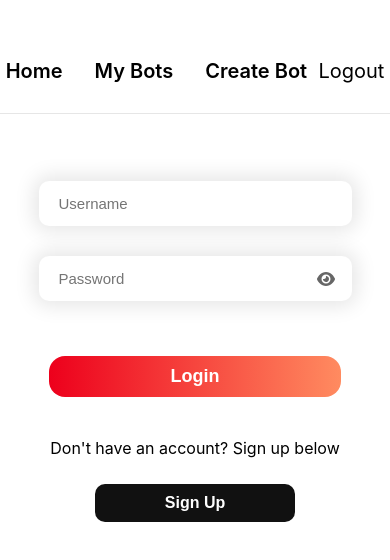
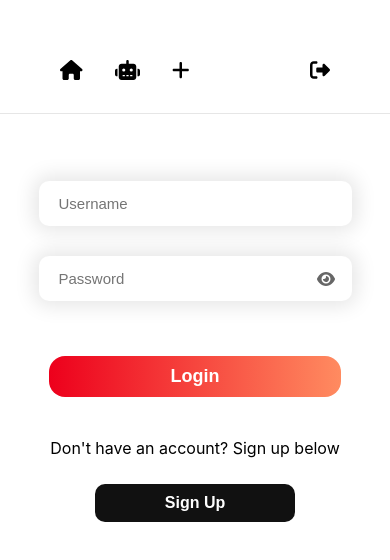
Before and after one commit to Federicis/TSA, a React (Create React App) app in the folder frontend/: page /login in a window 390 px wide. Shown: the part 140-700 px from the top of the page. Built offline with nearby package versions, Linux system fonts and the light colour scheme; no server answers.

Commit message:
made navbar responsive

```diff
--- a/frontend/src/components/Navbar/Navbar.js
+++ b/frontend/src/components/Navbar/Navbar.js
@@ -1,16 +1,46 @@
-import { useState } from "react";
+import { useState, useEffect } from "react";
 import "./Navbar.css";
 import { Link } from "react-router-dom";
 
+import { FontAwesomeIcon } from "@fortawesome/react-fontawesome";
+import {
+	faHome,
+	faSignOutAlt,
+	faPlus,
+	faRobot,
+} from "@fortawesome/free-solid-svg-icons";
+
 export default function Navbar() {
+	const [windowWidth, setWindowWidth] = useState(window.innerWidth);
+
+	useEffect(() => {
+		const handleResize = () => {
+			setWindowWidth(window.innerWidth);
+		};
+
+		window.addEventListener("resize", handleResize);
+
+		return () => {
+			window.removeEventListener("resize", handleResize);
+		};
+	}, []);
+
+	const isMobile = windowWidth < 750;
+
 	return (
 		<nav className="navbar">
 			<div className="links">
-				<Link to="/">Home</Link>
-				<Link to="my-bots">My Bots</Link>
-				<Link to="create-bot">Create Bot</Link>
+				<Link to="/">{isMobile ? <FontAwesomeIcon icon={faHome} /> : "Home"}</Link>
+				<Link to="my-bots">
+					{isMobile ? <FontAwesomeIcon icon={faRobot} /> : "My Bots"}
+				</Link>
+				<Link to="create-bot">
+					{isMobile ? <FontAwesomeIcon icon={faPlus} /> : "Create Bot"}
+				</Link>
 			</div>
-			<Link to="logout">Logout</Link>
+			<Link to="logout">
+				{isMobile ? <FontAwesomeIcon icon={faSignOutAlt} /> : "Log Out"}
+			</Link>
 		</nav>
 	);
 }
--- a/frontend/src/pages/Bots/MyBots/MyBots.css
+++ b/frontend/src/pages/Bots/MyBots/MyBots.css
@@ -121,6 +121,9 @@
   }
 }
 @media screen and (max-width: 750px) {
+  .my-bots-heading {
+    font-size: 24px;
+  }
   .bot-card-3 {
     width: 60vw;
     height: 40vh;
--- a/frontend/src/pages/Bots/MyBots/MyBots.scss
+++ b/frontend/src/pages/Bots/MyBots/MyBots.scss
@@ -114,6 +114,9 @@
 }
 
 @media screen and (max-width: 750px) {
+	.my-bots-heading {
+		font-size: 24px;
+	}
 	.bot-card-3 {
 		width: 60vw;
 		height: 40vh;
```
Also changed, not shown: 1 other file (tests, documents, lock files or other folders).
